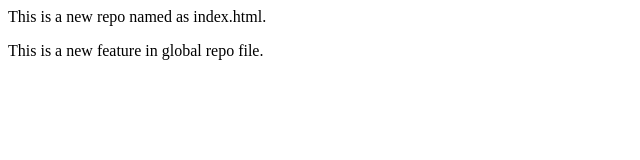
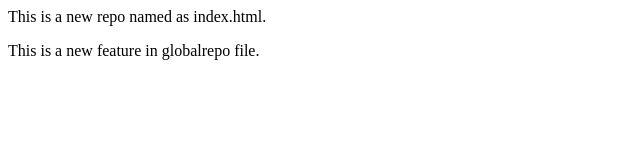
Before and after one commit to AqsaImranblogger/global-repo, a plain HTML site: page index.html in a window 1280 px wide. Shown: the full height of the page, 0-640 px from the left. Drawn offline with Linux system fonts and the light colour scheme.

```diff
--- a/index.html
+++ b/index.html
@@ -1,2 +1,2 @@
 <p>This is a new repo named as index.html.</p>
-<p>This is a new feature in global repo file.</p>
+<p>This is a new feature in globalrepo file.</p>
```
